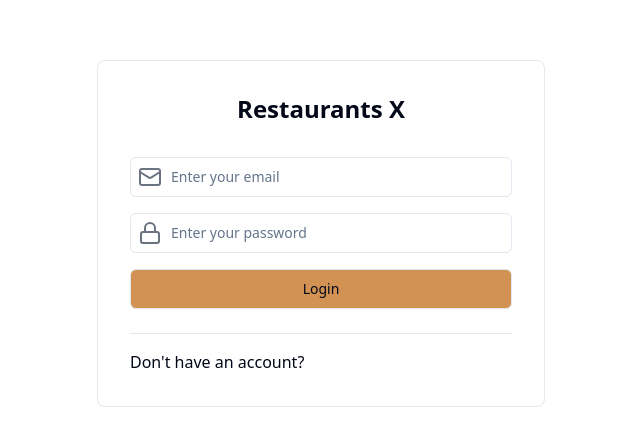
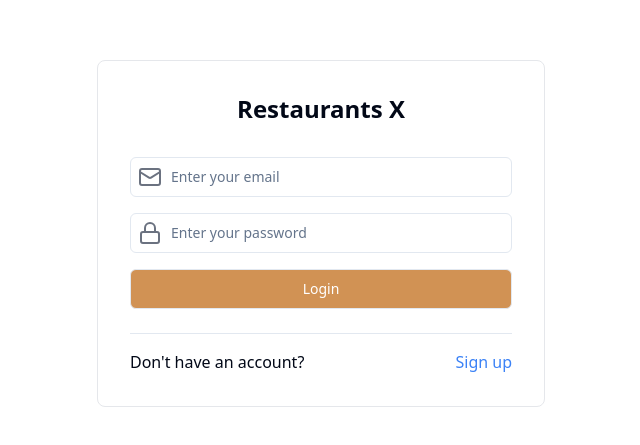
Before and after one commit to 23-faisal/restaurant, a React (Vite) app in the folder client/: page /login in a window 1280 px wide. Shown: the part 167-612 px from the top of the page, without its empty margins (319-959 px from the left). Built offline with nearby package versions, Linux system fonts and the light colour scheme.

Commit message:
Fix some issue in Login Page

```diff
--- a/client/src/App.tsx
+++ b/client/src/App.tsx
@@ -1,6 +1,7 @@
 import Login from "./auth/Login";
-import { createBrowserRouter } from "react-router-dom";
+import { createBrowserRouter, RouterProvider } from "react-router-dom";
 import MainLayout from "./MainLayout";
+import SignUp from "./auth/SignUp";
 
 const appRouter = createBrowserRouter([
   {
@@ -11,13 +12,19 @@ const appRouter = createBrowserRouter([
     path: "/login",
     element: <Login />,
   },
+  {
+    path: "/signup",
+    element: <SignUp />,
+  },
 ]);
 
 function App() {
   return (
-    <div>
-      <Login />
-    </div>
+    <>
+      <RouterProvider router={appRouter}>
+
+      </RouterProvider>
+    </>
   );
 }
 
--- a/client/src/auth/Login.tsx
+++ b/client/src/auth/Login.tsx
@@ -1,20 +1,50 @@
+
 import { Button } from "@/components/ui/button";
 import { Input } from "@/components/ui/input";
 import { Mail, Lock, Loader2 } from "lucide-react";
-import { useState } from "react";
+import { ChangeEvent, FormEvent, useState } from "react";
+import { Link } from "react-router-dom";
+
+interface InputState {
+  email: string;
+  password: string;
+}
 
 const Login = () => {
   const [loading, setLoading] = useState<boolean>(false);
+  const [input, setInput] = useState<InputState>({
+    email: "",
+    password: "",
+  });
+
+  const changeInputHandler = (e: ChangeEvent<HTMLInputElement>) => {
+    e.preventDefault();
+    const { name, value } = e.target;
+    setInput({ ...input, [name]: value });
+  };
+
+  const loginHandler = (e: FormEvent) => {
+    e.preventDefault();
+    setLoading(true);
+    console.log(input);
+  };
+
   return (
     <main className="flex items-center justify-center h-screen w-screen">
-      <form className="md:p-8 md:w-full max-w-md  md:border mx-4 md:border-gray-200 md:rounded-lg  ">
+      <form
+        onSubmit={loginHandler}
+        className="md:p-8 md:w-full max-w-md  md:border mx-4 md:border-gray-200 md:rounded-lg  "
+      >
         <div className="mb-8">
           <h1 className="font-bold  text-2xl text-center ">Restaurants X</h1>
         </div>
         <div className="relative mb-4">
           <Input
+            onChange={changeInputHandler}
+            name="email"
             type="email"
             id="email"
+            value={input.email}
             placeholder="Enter your email"
             className="px-10 focus-visible:ring-1"
           />
@@ -23,9 +53,12 @@ const Login = () => {
 
         <div className="relative mb-4 ">
           <Input
+            onChange={changeInputHandler}
+            name="password"
             type="password"
             id="password"
             placeholder="Enter your password"
+            value={input.password}
             className="px-10 focus-visible:ring-1"
           />
           <Lock className="absolute inset-y-2 left-2 text-gray-500 pointer-events-none" />
@@ -34,8 +67,9 @@ const Login = () => {
           {loading ? (
             <>
               <Button
+                disabled={loading}
                 variant="outline"
-                className="w-full bg-orange hover:bg-hoverOrange"
+                className="w-full bg-orange hover:bg-hoverOrange text-white hover:text-white"
               >
                 <Loader2 className="h-6 w-6 animate-spin" />
               </Button>
@@ -43,8 +77,9 @@ const Login = () => {
           ) : (
             <>
               <Button
+                type="submit"
                 variant="outline"
-                className="w-full bg-orange hover:bg-hoverOrange"
+                className="w-full bg-orange hover:bg-hoverOrange text-white hover:text-white"
               >
                 Login
               </Button>
@@ -53,8 +88,11 @@ const Login = () => {
         </div>
         <hr />
 
-        <div className="mt-4">
+        <div className="mt-4 flex items-center justify-start md:justify-between gap:4 md:gap-0">
           <p>Don't have an account?</p>
+          <Link className="text-blue-500 " to="/signup">
+            Sign up
+          </Link>
         </div>
       </form>
     </main>
--- /dev/null
+++ b/client/src/auth/SignUp.tsx
@@ -0,0 +1,5 @@
+const SignUp = () => {
+  return <div>SignUp</div>;
+};
+
+export default SignUp;
```
